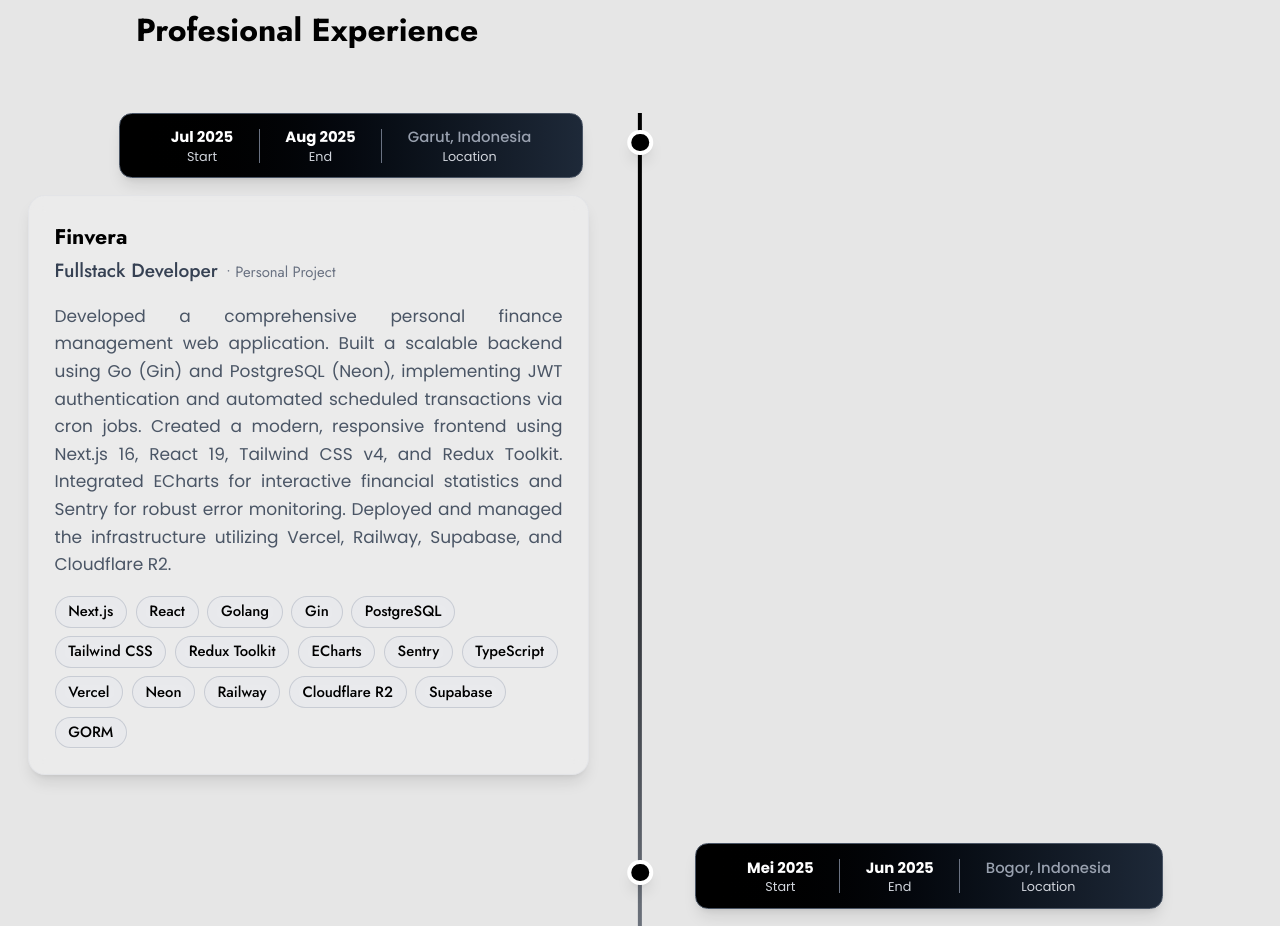
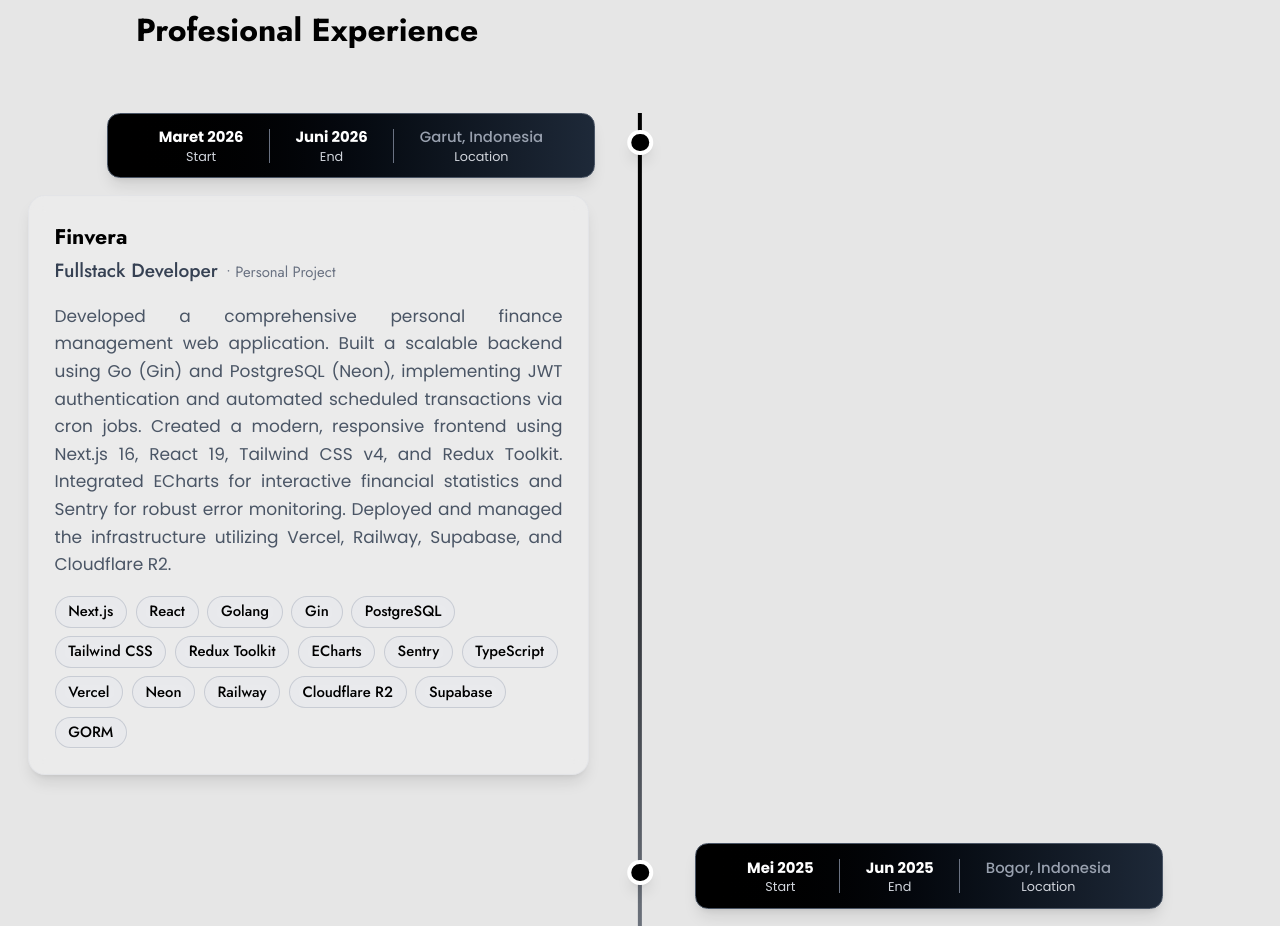
Before and after one commit to Albaihaqi354/Portofolio-V2, a Next.js app: page /about in a window 1280 px wide. Shown: the part 2922-3848 px from the top of the page. Built offline with nearby package versions, Linux system fonts and the light colour scheme; no server answers.

Commit message:
chore: update finvera dates and linkedin url

```diff
--- a/app/(root)/page.jsx
+++ b/app/(root)/page.jsx
@@ -405,7 +405,7 @@ const MyPage = () => {
                       />
                     </motion.a>
                     <motion.a
-                      href="https://www.linkedin.com/in/muhamma-bian-al-baihaqi-7b22a3276/"
+                      href="https://www.linkedin.com/in/muhamma-bian-al-baihaqi/"
                       target="_blank"
                       rel="noopener noreferrer"
                       className="flex justify-center items-center bg-gray-700 w-14 h-14 rounded-full text-gray-100 hover:bg-gray-400 transition-all ease-in-out duration-300"
--- a/app/about/components/experience.jsx
+++ b/app/about/components/experience.jsx
@@ -28,8 +28,8 @@ const experiences = [
 	},
 	{
 		id: 3,
-		startDate: "Jul 2025",
-		endDate: "Aug 2025",
+		startDate: "Maret 2026",
+		endDate: "Juni 2026",
 		company: "Finvera",
 		position: "Fullstack Developer",
 		type: "Personal Project",
```
